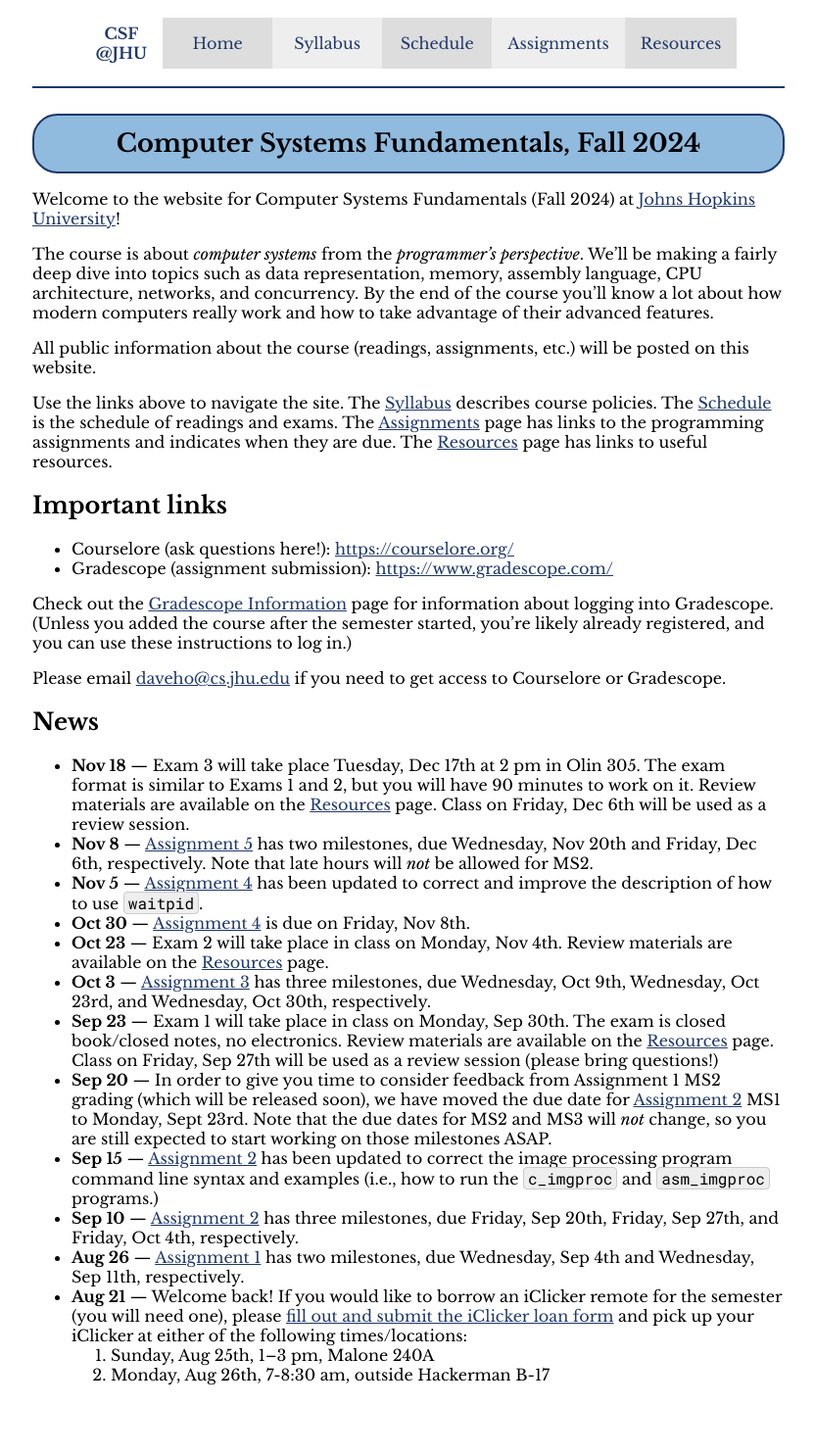
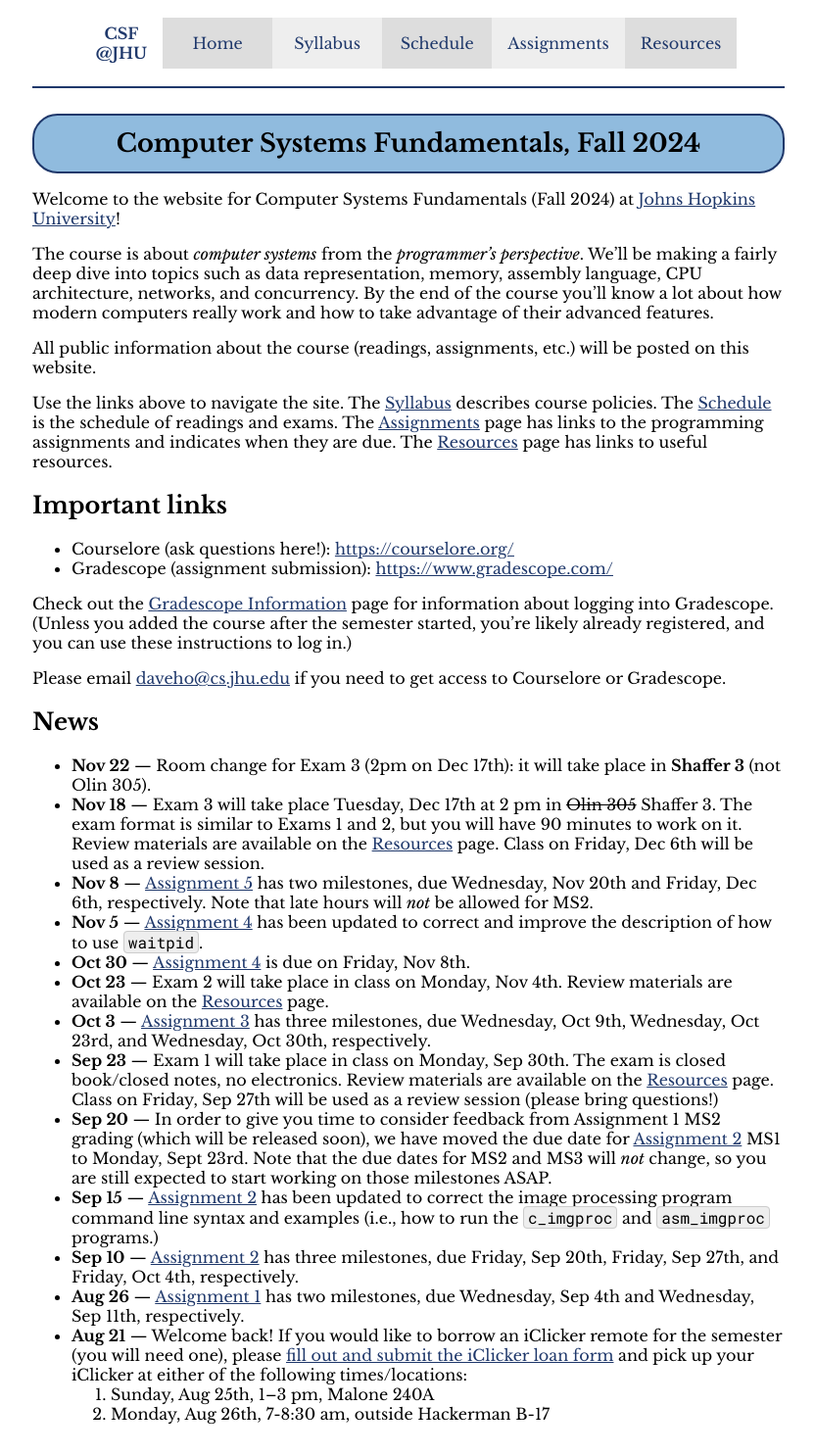
Before and after one commit to jhucsf/fall2024, a Jekyll site: the page built from index.md, in a window 1280 px wide. Shown: the whole page at 98% size, without its empty margins (223-1055 px from the left). Built offline with Jekyll 4.4.1, drawn with Linux system fonts in a browser that asks for light colours; before the commit the page ends 1445 px from its top, so only the background shows below that.

Commit message:
Exam 3 room change

```diff
--- a/index.md
+++ b/index.md
@@ -38,7 +38,9 @@ Gradescope.
 
 ## News
 
-* **Nov 18** — Exam 3 will take place Tuesday, Dec 17th at 2 pm in Olin 305.
+* **Nov 22** — Room change for Exam 3 (2pm on Dec 17th): it will take place
+  in **Shaffer 3** (not Olin 305).
+* **Nov 18** — Exam 3 will take place Tuesday, Dec 17th at 2 pm in <strike>Olin 305</strike> Shaffer 3.
   The exam format is similar to Exams 1 and 2, but you will have 90 minutes
   to work on it. Review materials are available on the
   [Resources](resources.html) page. Class on Friday, Dec 6th will
--- a/schedule.csv
+++ b/schedule.csv
@@ -42,4 +42,4 @@ Nov 25–29,"*Fall vacation, no class*"
 Dec 2,"Concurrency with I/O multiplexing",lectures/lecture33-public.pdf,iomux.zip,*CSAPP* 12.2,
 Dec 4,Bonus topics (TBD),
 Dec 6,"Exam 3 review session",,,,"[A5](assign/assign05.html) MS2 due"
-Dec 17,"**Exam 3**, 2pm, in Olin 305"
+Dec 17,"**Exam 3**, 2pm, in Shaffer 3"
```
Also changed, not shown: schedule.md (+1 -1 lines).
